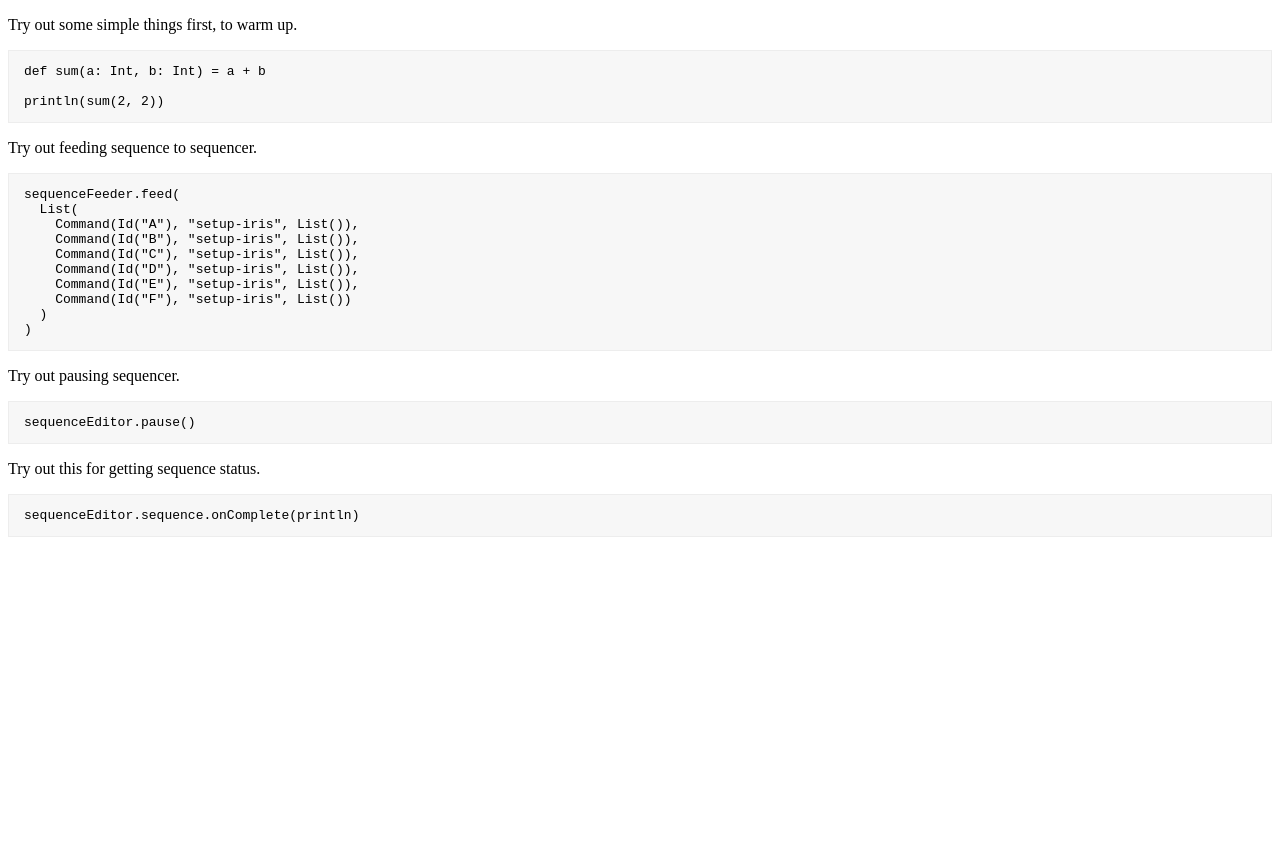
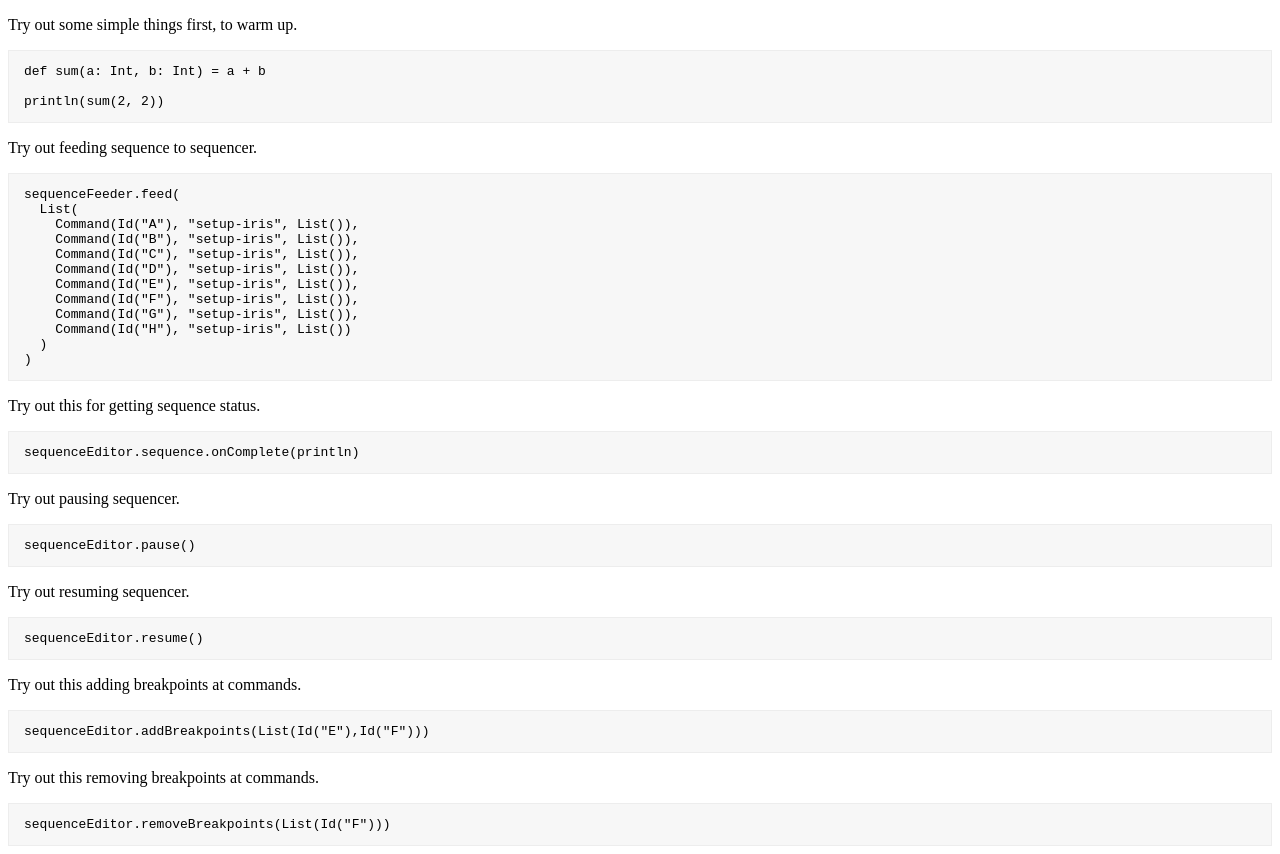
Before and after one commit to tmtsoftware/esw-sequencer, a plain HTML site: page notebook.html in a window 1280 px wide. Before the commit the page ends 800 px from the top, so only its background shows below. Drawn offline with Linux system fonts and the light colour scheme; a script that the page names is missing.

Commit message:
prepare notebook

```diff
--- a/notebook.html
+++ b/notebook.html
@@ -25,9 +25,18 @@ sequenceFeeder.feed(
     Command(Id("C"), "setup-iris", List()),
     Command(Id("D"), "setup-iris", List()),
     Command(Id("E"), "setup-iris", List()),
-    Command(Id("F"), "setup-iris", List())
+    Command(Id("F"), "setup-iris", List()),
+    Command(Id("G"), "setup-iris", List()),
+    Command(Id("H"), "setup-iris", List())
   )
 )
+</pre>
+</div>
+
+<p class="heading-block"> Try out this for getting sequence status.</p>
+<div class="code-block" data-scalafiddle data-template="Sequencer" data-layout="h30" data-minheight="150">
+<pre class="pre-block">
+sequenceEditor.sequence.onComplete(println)
 </pre>
 </div>
 
@@ -38,13 +47,26 @@ sequenceEditor.pause()
 </pre>
 </div>
 
-<p class="heading-block"> Try out this for getting sequence status.</p>
-<div class="code-block" data-scalafiddle data-template="Sequencer" data-layout="h30" data-minheight="150">
+<p class="heading-block"> Try out resuming sequencer.</p>
+<div class="code-block" data-scalafiddle data-template="Sequencer" data-layout="h70" data-minheight="150">
 <pre class="pre-block">
-sequenceEditor.sequence.onComplete(println)
+sequenceEditor.resume()
 </pre>
 </div>
 
+<p class="heading-block"> Try out this adding breakpoints at commands.</p>
+<div class="code-block" data-scalafiddle data-template="Sequencer" data-layout="h30" data-minheight="150">
+<pre class="pre-block">
+sequenceEditor.addBreakpoints(List(Id("E"),Id("F")))
+</pre>
+</div>
+
+<p class="heading-block"> Try out this removing breakpoints at commands.</p>
+<div class="code-block" data-scalafiddle data-template="Sequencer" data-layout="h30" data-minheight="150">
+<pre class="pre-block">
+sequenceEditor.removeBreakpoints(List(Id("F")))
+</pre>
+</div>
 
 <script>
     window.scalaFiddleTemplates = {
```
